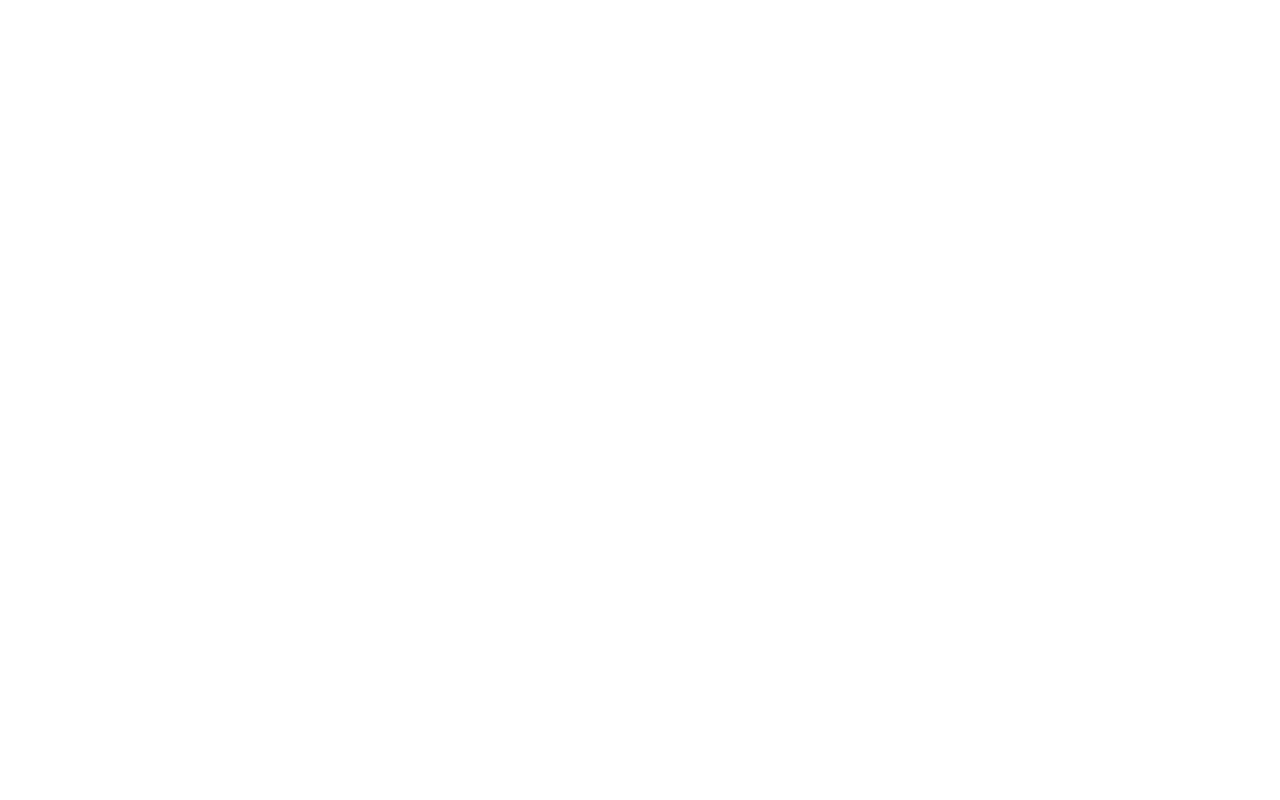
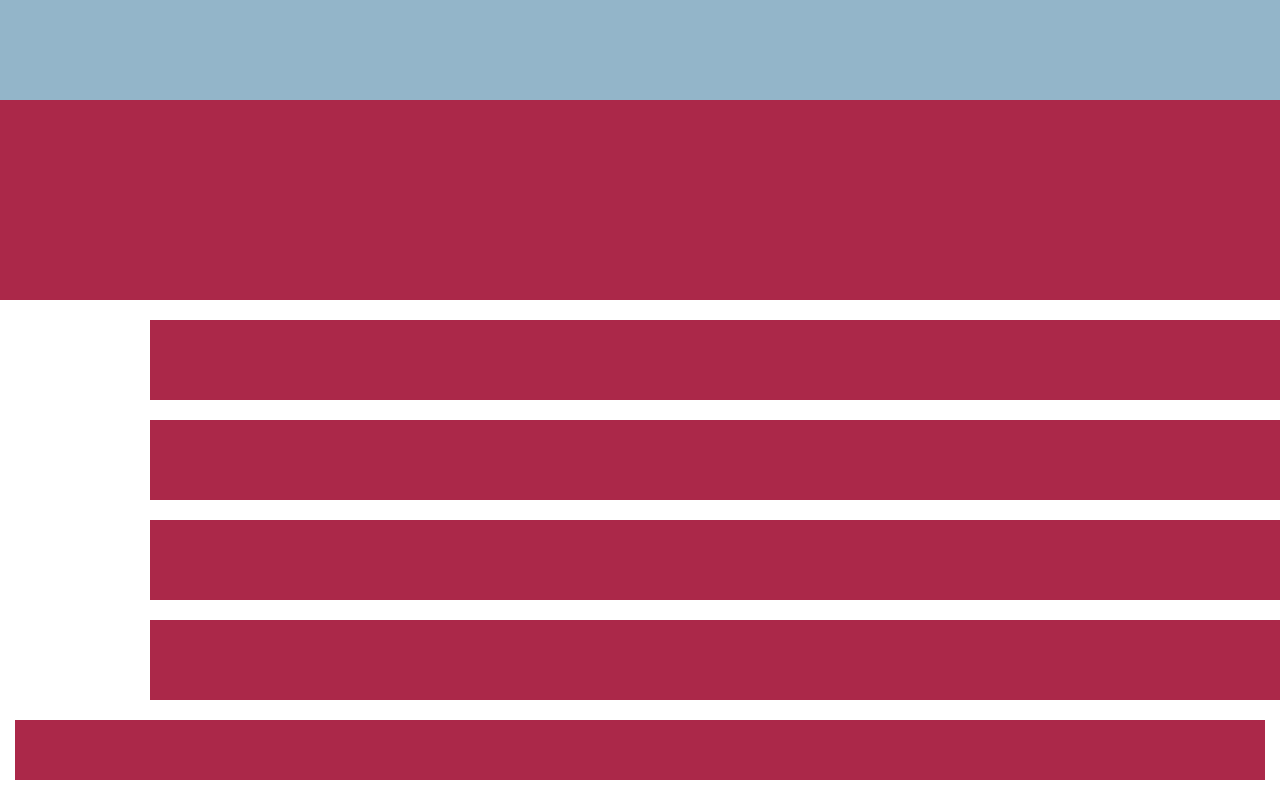
Before and after one commit to Lynzus/H-1-Position, a plain HTML site: page index.html in a window 1280 px wide. Drawn offline with Linux system fonts and the light colour scheme.

Commit message:
feat: html and css files edited

```diff
--- a/index.html
+++ b/index.html
@@ -3,9 +3,19 @@
 <head>
     <meta charset="UTF-8">
     <meta name="viewport" content="width=device-width, initial-scale=1.0">
+    <link rel="stylesheet" href="style/style.css">
     <title>H-1</title>
 </head>
 <body>
-
+    <header></header>
+    <nav></nav>
+    <div class="padre">
+    <section></section>
+    <section></section>
+    <section></section>
+    <section></section>
+    <section></section>
+    </div>
+    <footer></footer>
 </body>
 </html>
--- a/style/style.css
+++ b/style/style.css
@@ -0,0 +1,26 @@
+
+body{
+    margin: 0 0 0 0;
+}
+nav{
+    background-color: #93B5C9;
+    height: 100px;
+    margin-bottom: 0%;
+
+}
+div>section:nth-child(n+2){
+    height: 80px;
+    margin: 20px 0 0 150px;
+    background-color: #AB2849;
+}
+div>section:nth-child(1){
+    margin-top: 0%;
+    background-color: #93B5C9;
+    height: 200px;
+    background-color: #AB2849;
+}
+footer{
+    height: 60px;
+    background-color: #AB2849;
+    margin: 20px 15px 0 15px;
+}
```
